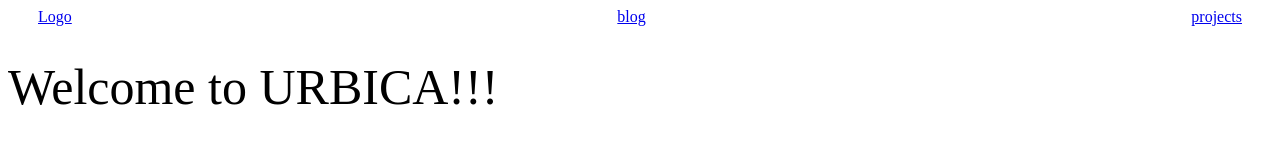
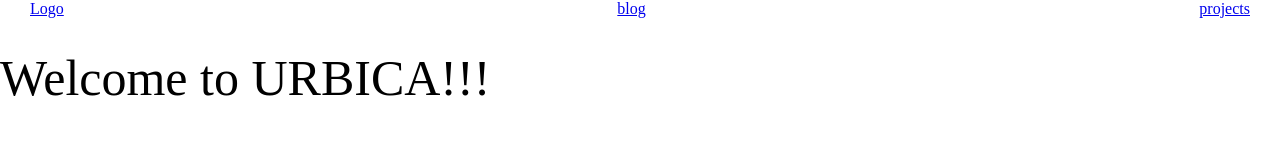
Before and after one commit to urbica/urbica.io, a Gatsby site: page / in a window 1280 px wide. Built offline with nearby package versions, Linux system fonts and the light colour scheme; Gatsby itself is replaced by a stand-in of ours.

Commit message:
update layout, add normalize.css

```diff
--- a/package.json
+++ b/package.json
@@ -14,6 +14,7 @@
     "gatsby": "2.0.50",
     "gatsby-plugin-react-helmet": "^3.0.2",
     "gatsby-plugin-styled-components": "3.0.2",
+    "normalize.css": "^8.0.1",
     "prop-types": "15.6.2",
     "react": "16.6.3",
     "react-dom": "16.6.3",
--- a/src/components/Layout.js
+++ /dev/null
@@ -1,15 +0,0 @@
-import React from 'react';
-import { Helmet } from 'react-helmet';
-import Header from './Header';
-
-const Layout = ({ title = 'Urbica', children }) => (
-  <>
-    <Helmet>
-      <title>{title}</title>
-    </Helmet>
-    <Header />
-    {children}
-  </>
-);
-
-export default Layout;
--- /dev/null
+++ b/src/components/Layout/Container.js
@@ -0,0 +1,8 @@
+import styled from 'styled-components';
+
+const Container = styled.div`
+  width: 100%;
+  min-height: 100vh;
+`;
+
+export default Container;
--- /dev/null
+++ b/src/components/Layout/index.js
@@ -0,0 +1,28 @@
+import React from 'react';
+import PropTypes from 'prop-types';
+import { Helmet } from 'react-helmet';
+import 'normalize.css';
+
+import Header from '../Header';
+import Container from './Container';
+
+const Layout = ({ title, children }) => (
+  <Container>
+    <Helmet>
+      <title>{title}</title>
+    </Helmet>
+    <Header />
+    {children}
+  </Container>
+);
+
+Layout.propTypes = {
+  title: PropTypes.string,
+  children: PropTypes.node.isRequired,
+};
+
+Layout.defaultProps = {
+  title: 'Urbica',
+};
+
+export default Layout;
--- a/src/components/Title.js
+++ b/src/components/Title.js
@@ -1,6 +1,6 @@
 import styled from 'styled-components';
 
-const Title = styled('div')`
+const Title = styled.div`
   color: black;
   font-size: 50px;
 `;
```
Also changed, not shown: 1 other file.
